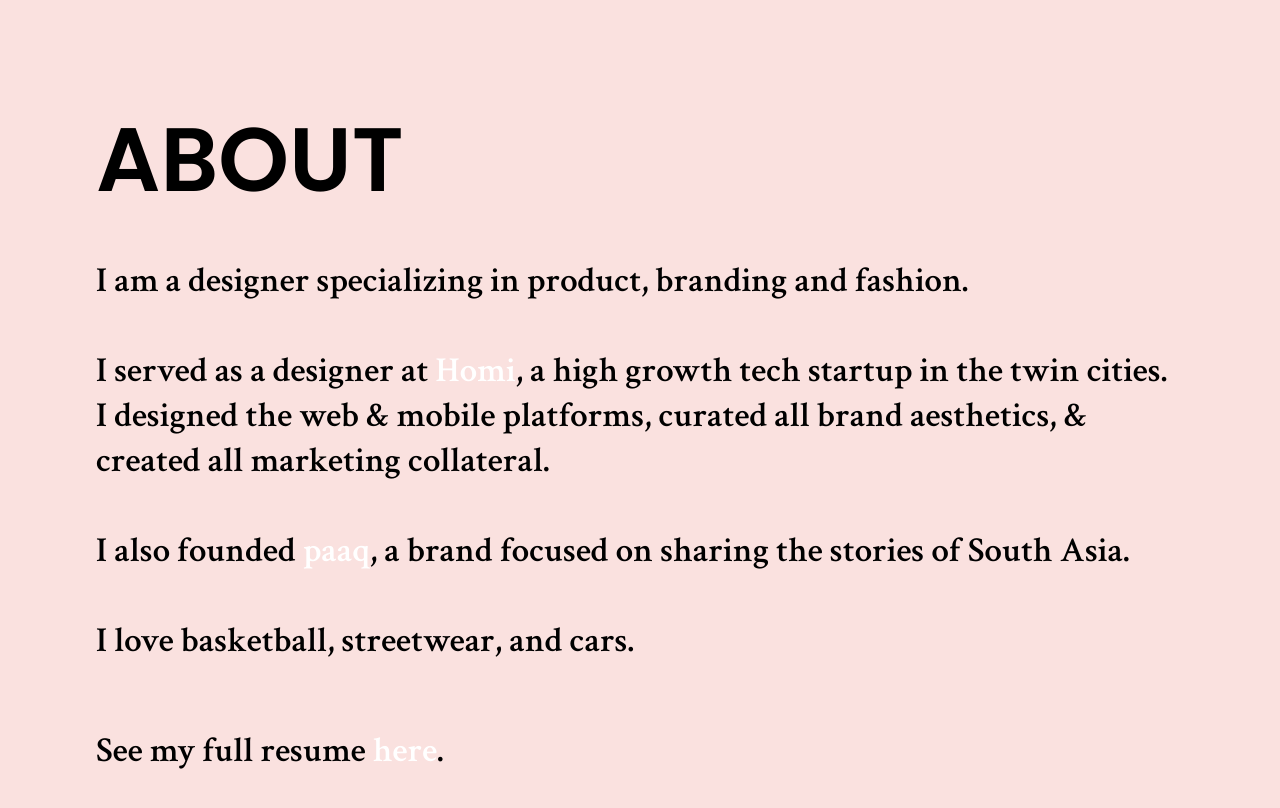
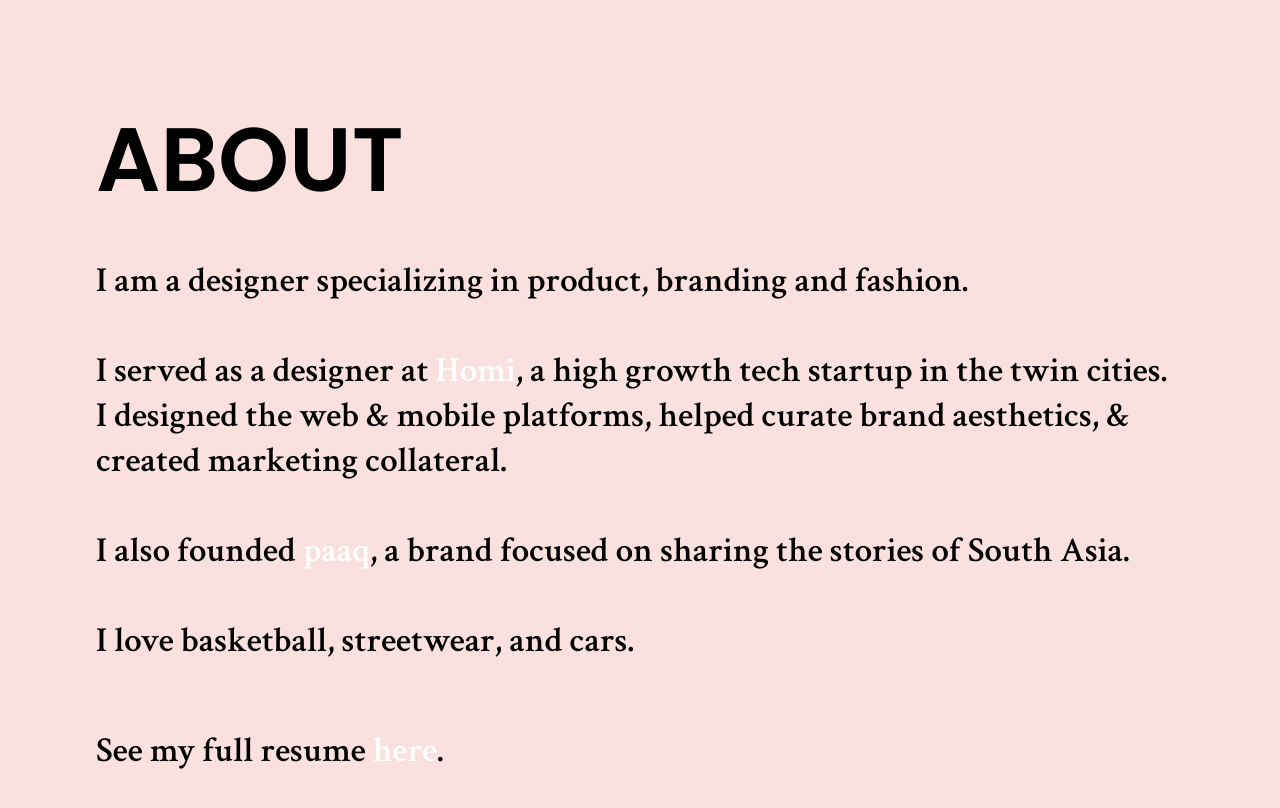
Before and after one commit to aamirpeeran/aamirpeeran.github.io, a Jekyll site: the page built from about.md, in a window 1280 px wide. Shown: the top 808 px of the page. Built offline with Jekyll 4.4.1, drawn with Linux system fonts in a browser that asks for light colours.

Commit message:
more about updates

```diff
--- a/about.md
+++ b/about.md
@@ -9,7 +9,7 @@ layout: default
       <h1 class="heading">About</h1>
       <p class="subheading">I am a designer specializing in product, branding and fashion.<br>
         <div><br> I served as a designer at <a href="https://homi.io/" target="_blank">Homi</a>, a high growth tech startup in the twin cities. I
-          designed the web & mobile platforms, curated all brand aesthetics, & created all marketing collateral.<br>
+          designed the web & mobile platforms, helped curate brand aesthetics, & created marketing collateral.<br>
           <div><br>I also founded <a href="https://paaq.co/" target="_blank">paaq</a>, a brand focused on sharing the stories of South Asia. <br>
             <div><br>I love basketball, streetwear, and cars.</div>
             <div class="bumpdown">
```
